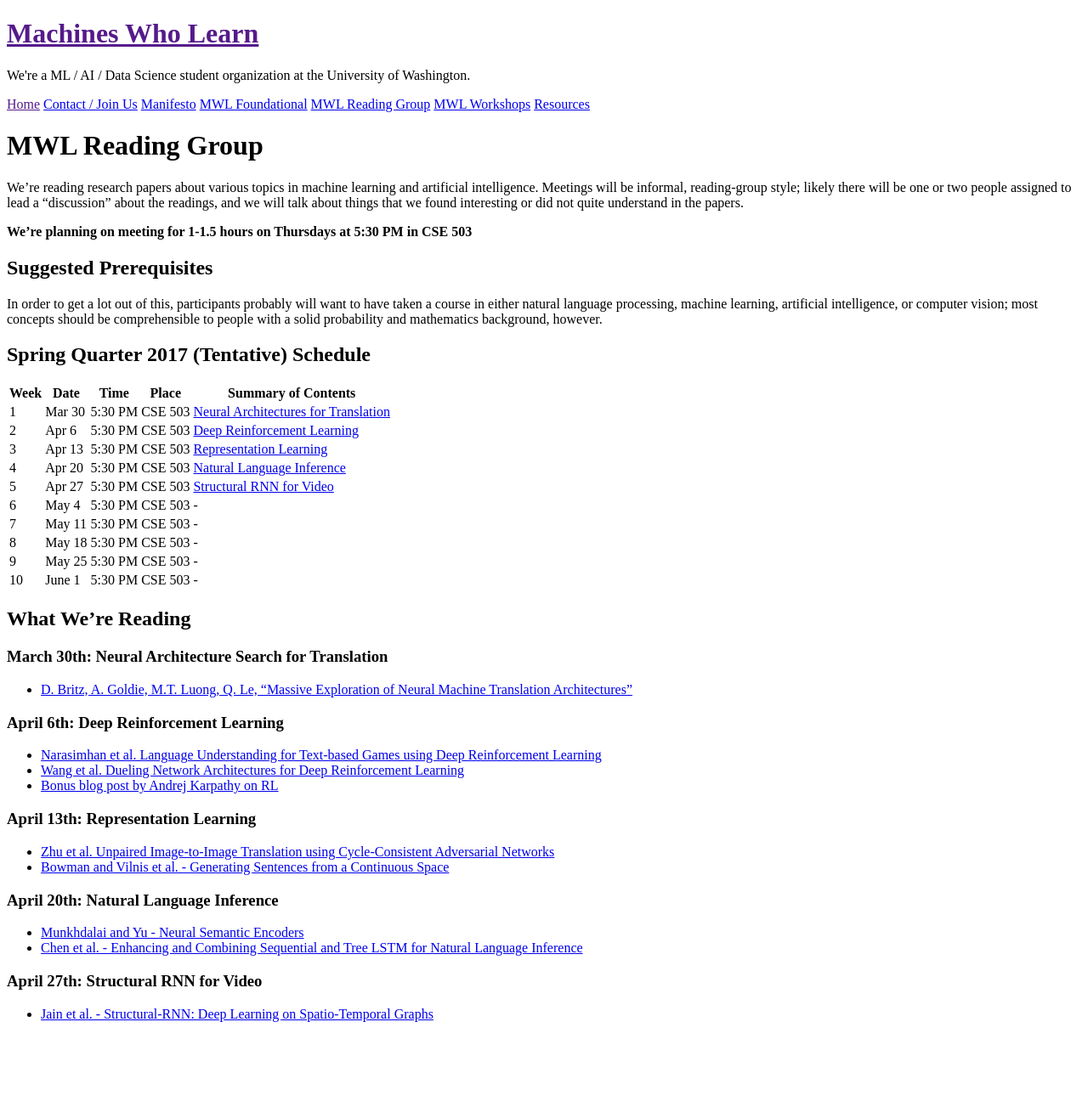
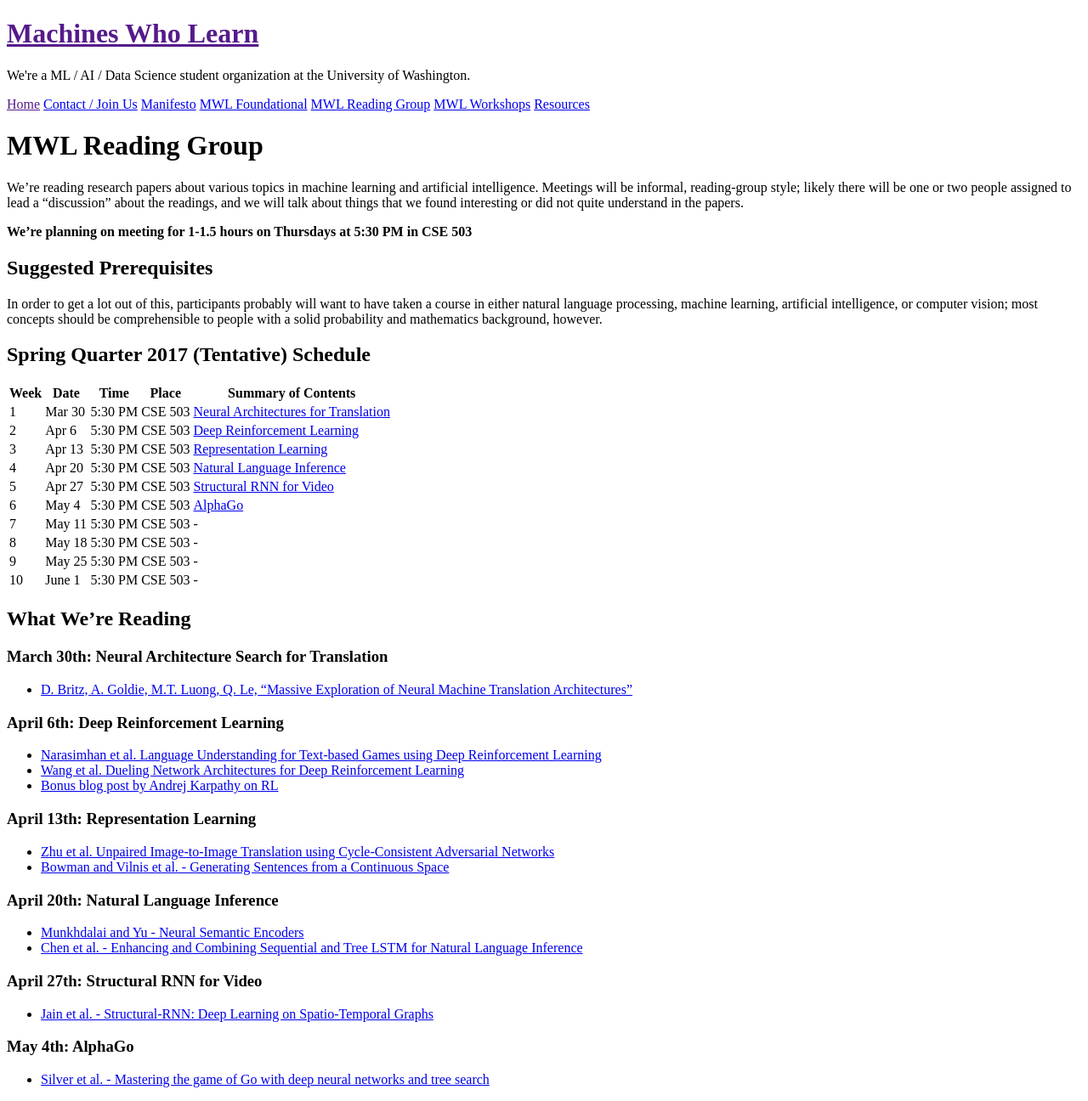
Before and after one commit to MachinesWhoLearn/machineswholearn.github.io, a Jekyll site: the page built from mwl_reading_group.md, in a window 1280 px wide. Shown: the whole page at 85% size. Built offline with Jekyll 4.4.1, drawn with Linux system fonts in a browser that asks for light colours; before the commit the page ends 1219 px from its top, so only the background shows below that.

Commit message:
Add alphago

```diff
--- a/mwl_reading_group.md
+++ b/mwl_reading_group.md
@@ -27,7 +27,7 @@ people with a solid probability and mathematics background, however.
 | 3 | Apr 13 | 5:30 PM | CSE 503 | [Representation Learning](#april-13th-representation-learning) |
 | 4 | Apr 20 | 5:30 PM | CSE 503 | [Natural Language Inference](#april-20th-natural-language-inference) |
 | 5 | Apr 27 | 5:30 PM | CSE 503 | [Structural RNN for Video](#april-27th-structural-rnn-for-video) |
-| 6 | May 4 | 5:30 PM | CSE 503 | - |
+| 6 | May 4 | 5:30 PM | CSE 503 | [AlphaGo](#may-4th-alphago) |
 | 7 | May 11 | 5:30 PM | CSE 503 | - |
 | 8 | May 18 | 5:30 PM | CSE 503 | - |
 | 9 | May 25 | 5:30 PM | CSE 503 | - |
@@ -53,3 +53,6 @@ people with a solid probability and mathematics background, however.
 
 ### April 27th: Structural RNN for Video
   - [Jain et al. - Structural-RNN: Deep Learning on Spatio-Temporal Graphs](https://arxiv.org/pdf/1511.05298.pdf)
+
+### May 4th: AlphaGo
+  - [Silver et al. - Mastering the game of Go with deep neural networks and tree search](https://pdfs.semanticscholar.org/9dc0/4bd6a2489ae94f660ff16ecc37fb383a58fc.pdf?_ga=2.166777598.1155844225.1493818596-1484215306.1475848983)
```
